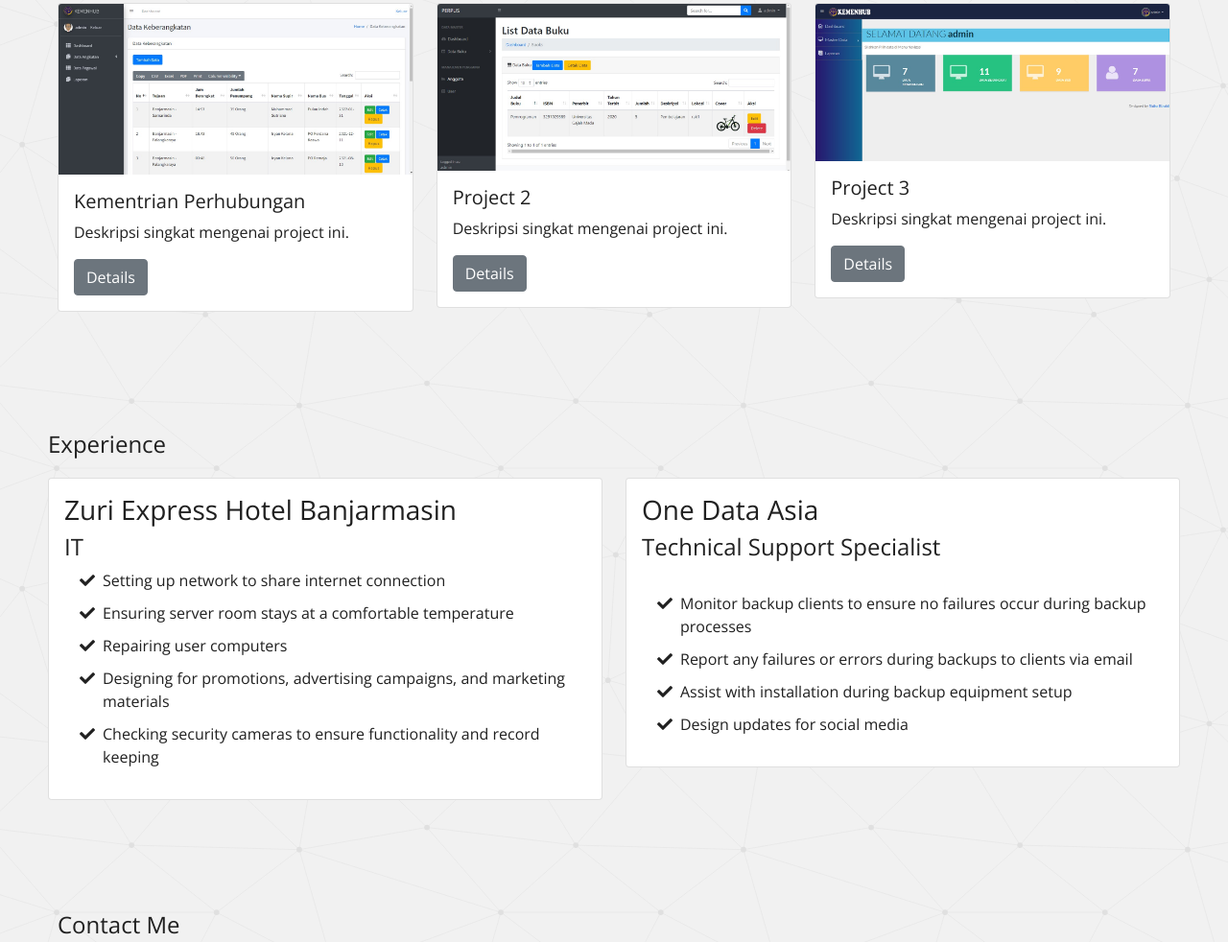
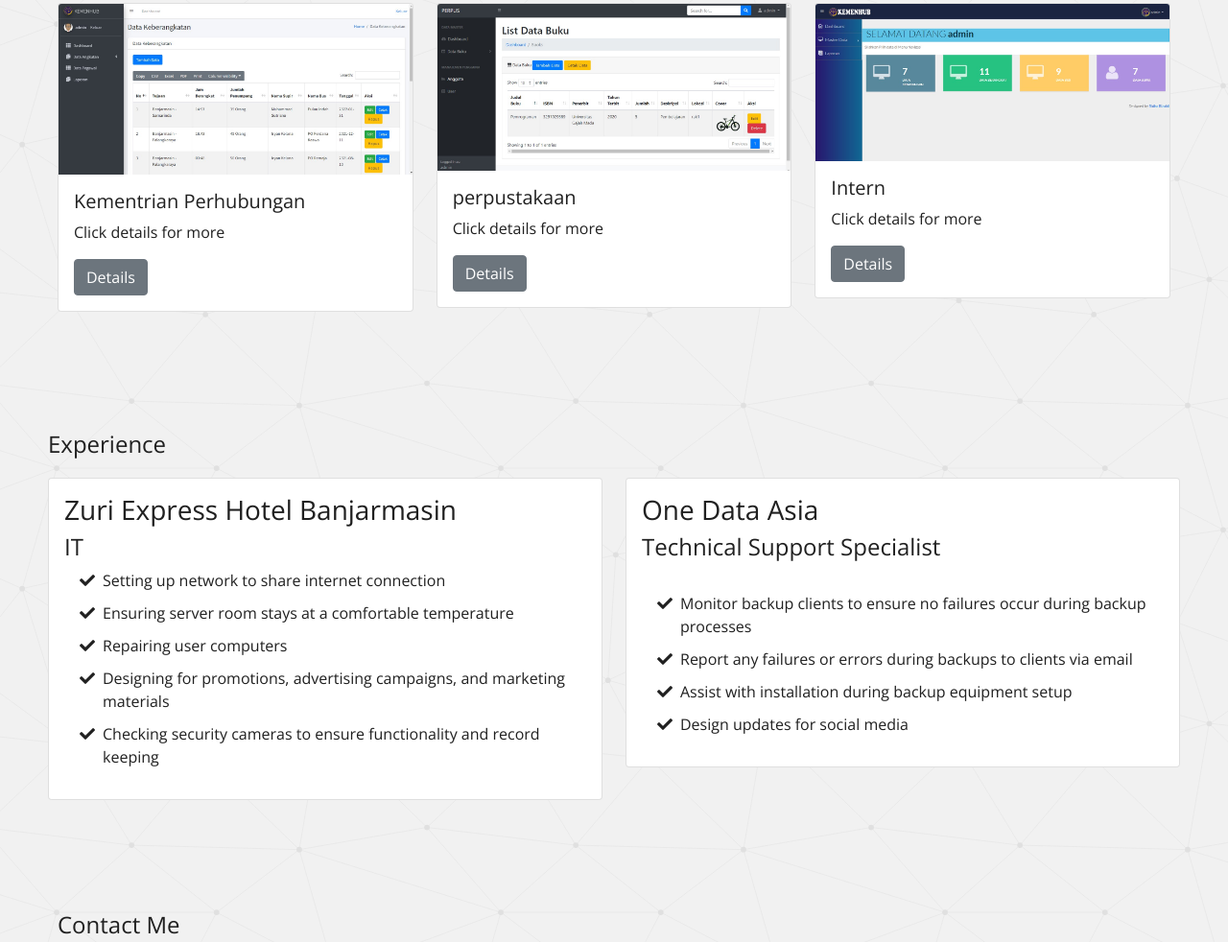
Before and after one commit to ridharizaldi/ridharizaldi.github.io, a plain HTML site: page index.html in a window 1280 px wide. Shown: the part 1122-2104 px from the top of the page at 96% size. Drawn offline with nearby package versions, Linux system fonts and the light colour scheme.

Commit message:
Add files via upload

```diff
--- a/index.html
+++ b/index.html
@@ -154,7 +154,7 @@
                       <img src="img/kemenhub1.jpg" class="card-img-top" alt="..." />
                       <div class="card-body">
                         <h5 class="card-title">Kementrian Perhubungan</h5>
-                        <p class="card-text">Deskripsi singkat mengenai project ini.</p>
+                        <p class="card-text">Click details for more</p>
                         <a href="#" class="btn btn-secondary" data-bs-toggle="modal" data-bs-target="#project1Modal">Details</a>
                       </div>
                     </div>
@@ -163,8 +163,8 @@
                     <div class="card">
                       <img src="img/perpustakaan1.jpg" class="card-img-top" alt="..." />
                       <div class="card-body">
-                        <h5 class="card-title">Project 2</h5>
-                        <p class="card-text">Deskripsi singkat mengenai project ini.</p>
+                        <h5 class="card-title">perpustakaan</h5>
+                        <p class="card-text">Click details for more</p>
                         <a href="#" class="btn btn-secondary" data-bs-toggle="modal" data-bs-target="#project2Modal">Details</a>
                       </div>
                     </div>
@@ -173,8 +173,8 @@
                     <div class="card">
                       <img src="img/pkl1.jpg" class="card-img-top" alt="..." />
                       <div class="card-body">
-                        <h5 class="card-title">Project 3</h5>
-                        <p class="card-text">Deskripsi singkat mengenai project ini.</p>
+                        <h5 class="card-title">Intern</h5>
+                        <p class="card-text">Click details for more</p>
                         <a href="#" class="btn btn-secondary" data-bs-toggle="modal" data-bs-target="#project3Modal">Details</a>
                       </div>
                     </div>
```
